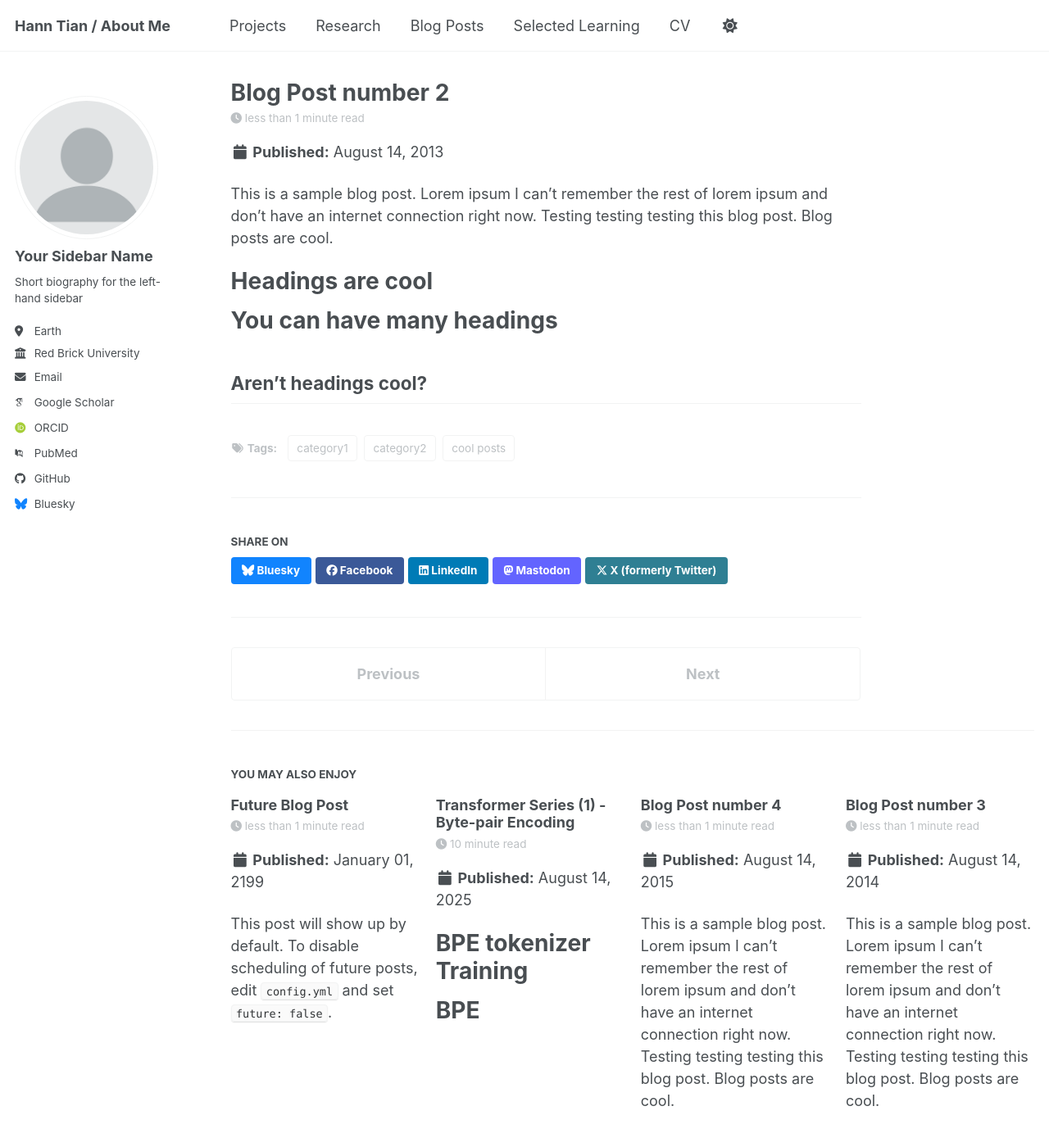
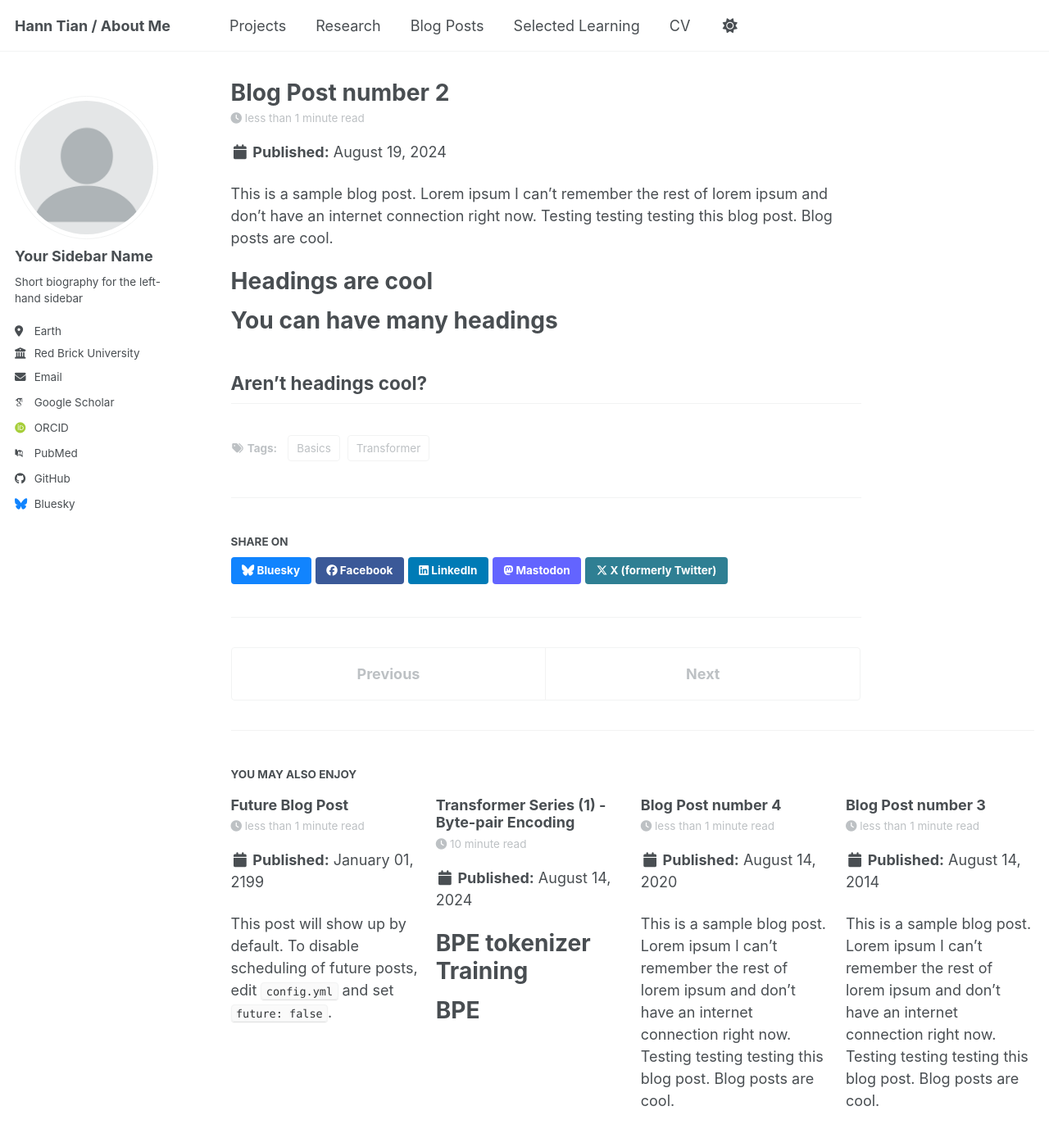
Before and after one commit to hanntian/hanntian.github.io, a Jekyll site: the page built from _posts/2024-08-19-blog-post-lm.md, in a window 1280 px wide and 1400 px high. Shown: the top 1389 px of the window at 82% size. Built offline with Jekyll 4.4.1, drawn with Linux system fonts in a browser that asks for light colours; some web fonts are replaced; a script bundle is joined from its source files by our own code; library files that are not in the unit come from our copies.

Commit message:
update lm blog

```diff
--- a/_posts/2013-08-14-blog-post-2.md
+++ b/_posts/2024-08-19-blog-post-lm.md
@@ -1,11 +1,10 @@
 ---
 title: 'Blog Post number 2'
-date: 2013-08-14
-permalink: /posts/2013/08/blog-post-2/
+date: 2024-08-19
+permalink: /posts/2024/08/blog-post-lm/
 tags:
-  - cool posts
-  - category1
-  - category2
+  - Basics
+  - Transformer
 ---
 
 This is a sample blog post. Lorem ipsum I can't remember the rest of lorem ipsum and don't have an internet connection right now. Testing testing testing this blog post. Blog posts are cool.
```
Also changed, not shown: _posts/2015-08-14-blog-post-4.md (+1 -1 lines), _posts/2024-08-14-blog-post-bpe.md (renamed from _posts/2024-07-14-blog-post-bpe.md, +2 -2 lines).
